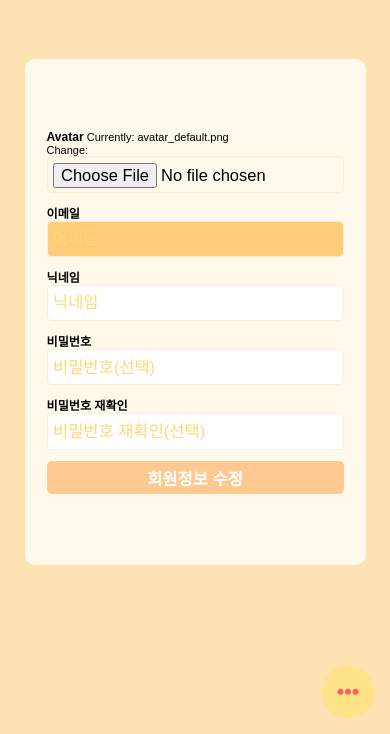
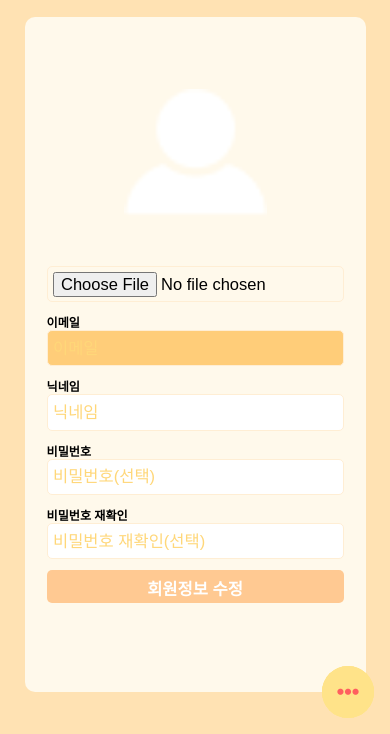
Before and after one commit to eunche/plzeat-deploy-0606, a Django app: page /users/update/1 in a window 390 px wide. Shown: the part 110-844 px from the top of the page. Run offline with Django 3.2, Linux system fonts and the light colour scheme; a user stored in the database is signed in; data comes from the database, SQL or seed files in the repository; some libraries are stand-ins or nearby versions; some web fonts are replaced.

Commit message:
프로필수정 반응형 적용

```diff
--- a/templates/users/profile_update.html
+++ b/templates/users/profile_update.html
@@ -12,12 +12,39 @@ Profile Update
         background-color: #ffcd7a91;
     }
 
+    .wrapper {
+        padding-top: 0;
+        position: relative;
+        top: 5vh;
+        height: 80vh;
+    }
+
     .menu_middle_menus {
         font-size: 1.8rem;
     }
 
     i {
         font-size: 2rem !important;
+    }
+
+    .update_img_box {
+        display: flex;
+        justify-content: center;
+        align-items: center;
+        padding: 0.5rem;
+        padding-bottom: 1.5rem;
+    }
+
+    .profile_avatar {
+        width: 50%;
+    }
+
+    @media (min-width: 500px) {
+        .wrapper {
+            height: 95vh;
+            top: 15vh;
+            padding-top: 1.5rem;
+        }
     }
 </style>
 {% endblock css %}
@@ -35,8 +62,19 @@ Profile Update
 
     {% for field in form  %}
     <div class="input {% if field.errors %}has_error{% endif %}">
+
+        {% if field.name == 'avatar'  %}
+        <div class="input ">
+            <div class="update_img_box">
+                <img class="profile_avatar" src="{{user.avatar.url}}" id="image_section" alt="avatar" />
+            </div>
+            <input type="file" name="avatar" accept="image/*" id="id_avatar">
+        </div>
+        {% else %}
         <span style="font-weight: bold; font-size: 1.1rem">{{field.label}}</span>
         {{field}}
+        {% endif %}
+
         {% if field.errors %}
         {% for error in field.errors  %}
         <span class="error">{{error}}</span>
@@ -49,3 +87,7 @@ Profile Update
 
 </form>
 {% endblock content %}
+
+{% block script %}
+<script src="{% static 'users/js/image_preview.js' %}"></script>
+{% endblock script %}
--- /dev/null
+++ b/users/static/users/js/image_preview.js
@@ -0,0 +1,16 @@
+let reader = new FileReader();
+
+reader.onload = (readerEvent) => {
+  document
+    .querySelector("#image_section")
+    .setAttribute("src", readerEvent.target.result);
+};
+const avatar = document.querySelector("#id_avatar");
+console.log(avatar);
+document
+  .querySelector("#id_avatar")
+  .addEventListener("change", (changeEvent) => {
+    console.log("바뀜");
+    let imgFile = changeEvent.target.files[0];
+    reader.readAsDataURL(imgFile);
+  });
```
